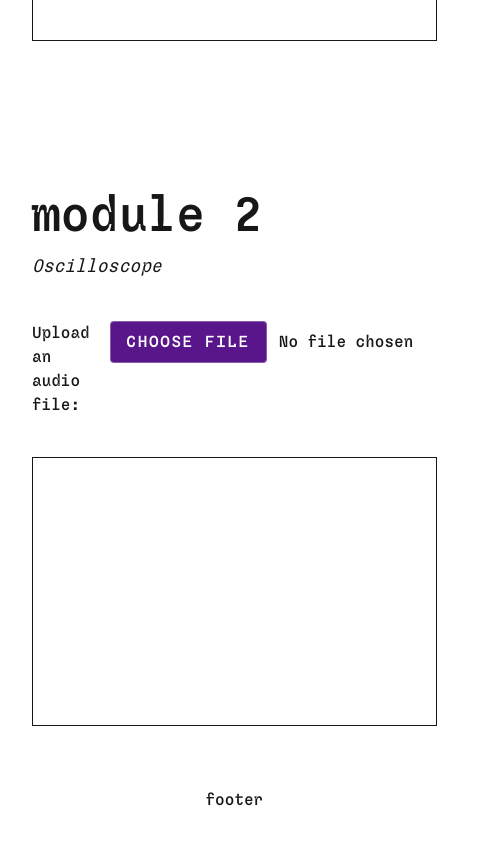
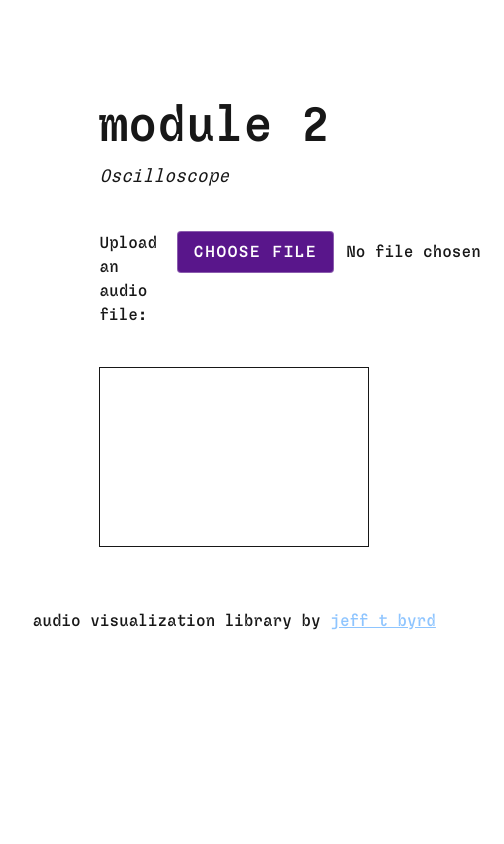
Before and after one commit to jefftbyrd/pEEp, a Next.js app: page / in a window 390 px wide. Shown: the part 709-1553 px from the top of the page, 504 px wide, since content can reach past the window. After the commit the page ends 1420 px from the top, so only its background shows below. Built offline with nearby package versions, Linux system fonts and the light colour scheme.

Commit message:
update home page

```diff
--- a/app/page.js
+++ b/app/page.js
@@ -8,12 +8,15 @@
       <header className="row-start-1 flex gap-[24px] flex-wrap items-center justify-center">
         <h1 className="text-9xl">peep</h1>
       </header>
-      <main className="flex flex-col gap-[32px] row-start-2 items-center sm:items-start">
+      <main className="flex flex-col gap-[32px] row-start-2 items-center sm:items-start w-2/3">
         <Module1 />
         <Module2 />
       </main>
       <footer className="row-start-3 flex gap-[24px] flex-wrap items-center justify-center">
-        footer
+        <p>
+          {' '}
+          audio visualization library by <a>jeff t byrd</a>
+        </p>
       </footer>
     </div>
   );
```
